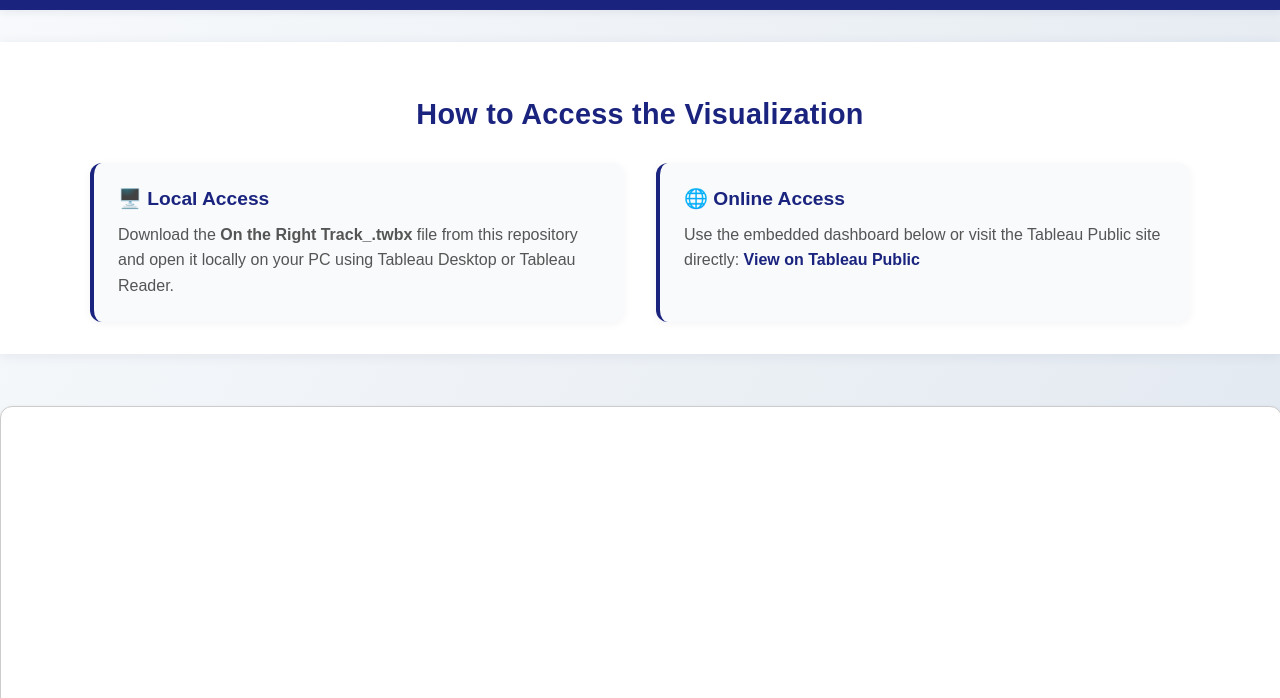
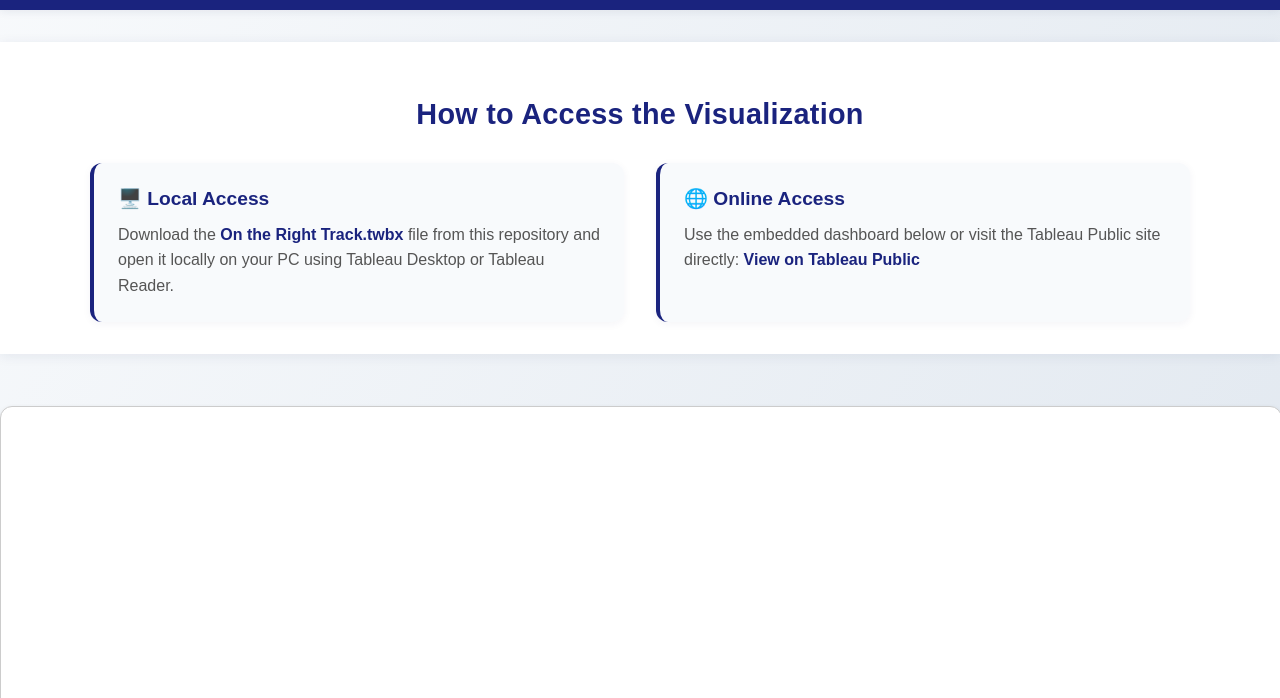
Before and after one commit to RaymondLeungKM/2425COMP7507BGroup1, a plain HTML site: page index.html in a window 1280 px wide. Shown: the part 102-800 px from the top of the page. Drawn offline with Linux system fonts and the light colour scheme.

Commit message:
- Renamed and added the download link for the .twbx workbook

```diff
--- a/index.html
+++ b/index.html
@@ -31,7 +31,7 @@
             <div class="access-options">
                 <div class="option">
                     <h3>🖥️ Local Access</h3>
-                    <p>Download the <strong>On the Right Track_.twbx</strong> file from this repository and open it locally on your PC using Tableau Desktop or Tableau Reader.</p>
+                    <p>Download the <a href="https://github.com/RaymondLeungKM/2425COMP7507BGroup1/raw/refs/heads/main/On%20the%20Right%20Track_.twbx"><strong>On the Right Track.twbx</strong></a> file from this repository and open it locally on your PC using Tableau Desktop or Tableau Reader.</p>
                 </div>
                 <div class="option">
                     <h3>🌐 Online Access</h3>
```
Also changed, not shown: 1 other file.
